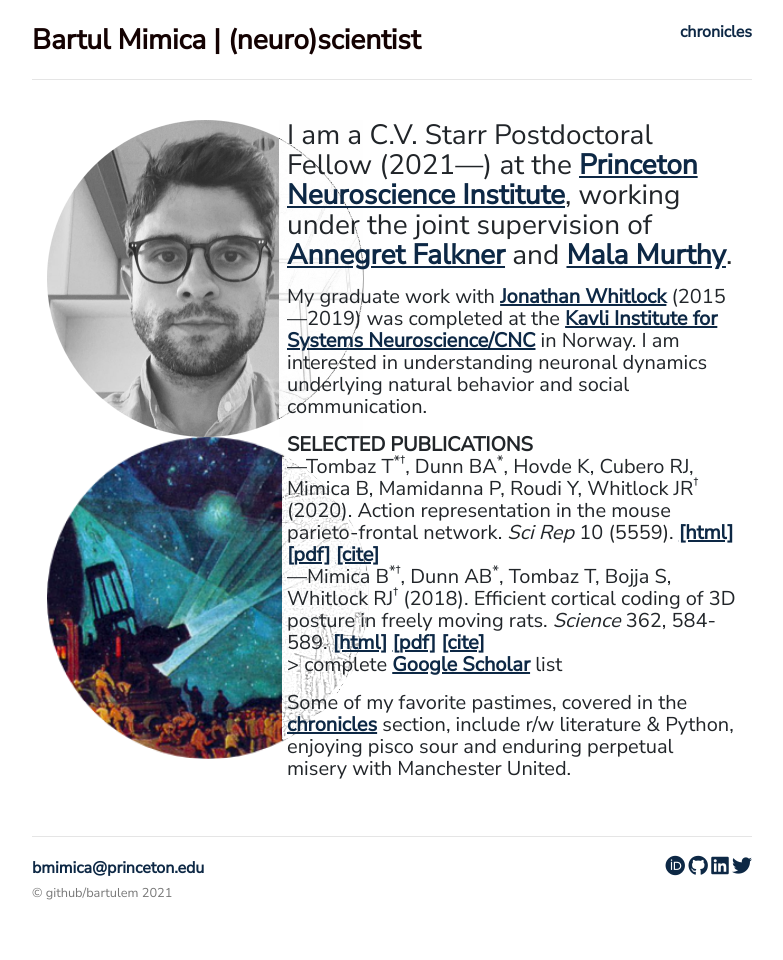
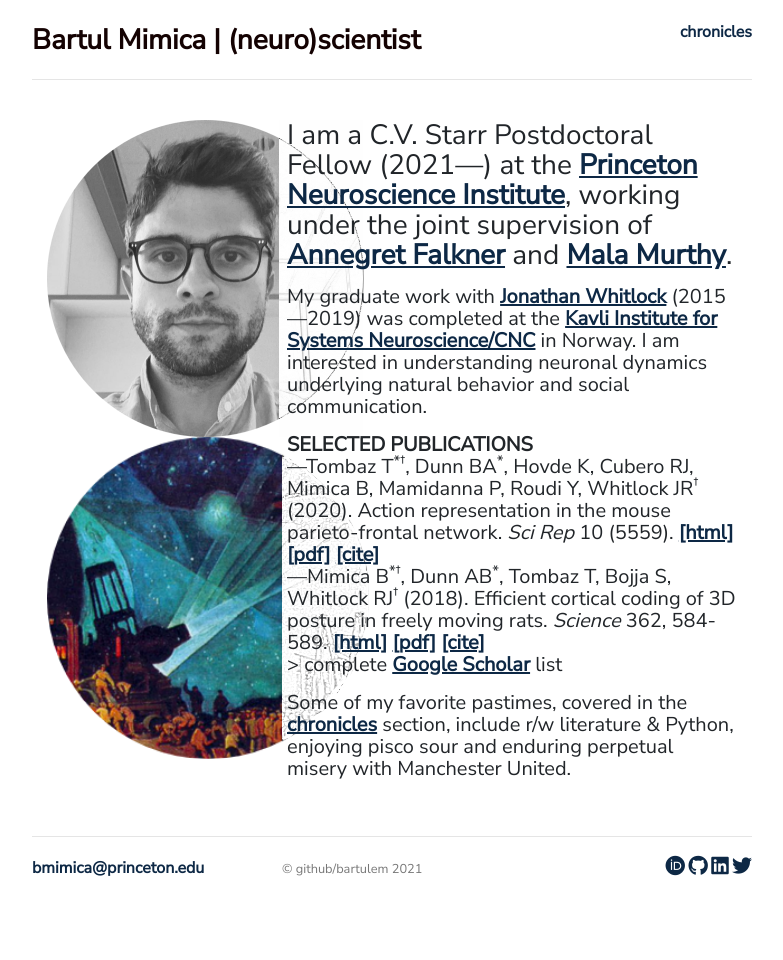
Before and after one commit to bartulem/bartulem.github.io, a Jekyll site: the page built from index.html, in a window 1280 px wide. Shown: the whole page, without its empty margins (248-1031 px from the left). Built offline with Jekyll 4.4.1, drawn with Linux system fonts in a browser that asks for light colours; nearby versions of some CDN libraries; comment, search, counter and statistics services are not loaded; a style sheet for code colours, icons or effects is not loaded; after the commit the page ends 936 px from its top, so only the background shows below that.

Commit message:
2022 format v67

```diff
--- a/_includes/footer.html
+++ b/_includes/footer.html
@@ -1,7 +1,9 @@
 <div class="footer">
 	<div class="row">
-	<div class="col-sm-8">
+	<div class="col-sm-4">
 	<a href="mailto:bmimica@princeton.edu">bmimica@princeton.edu</a>
+	</div>
+	<div class="col-sm-4">
 	<p><small>&copy; github/bartulem {{ 'now' | date: "%Y" }}</small></p>
 	</div>
 	<div class="col-sm-4">
```
